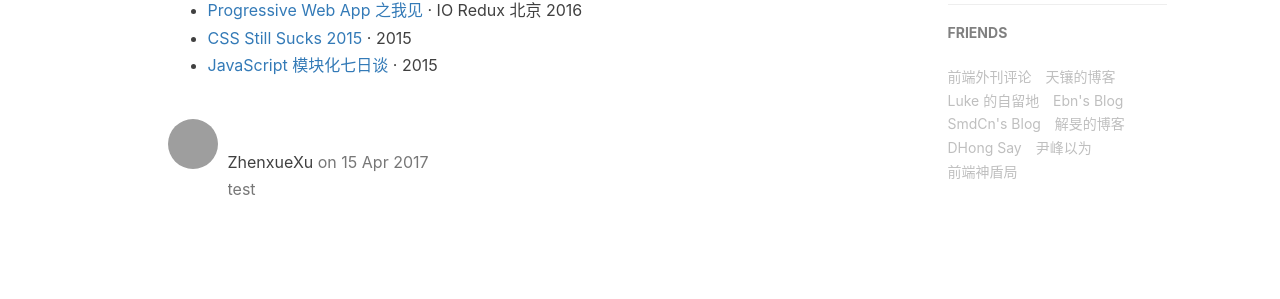
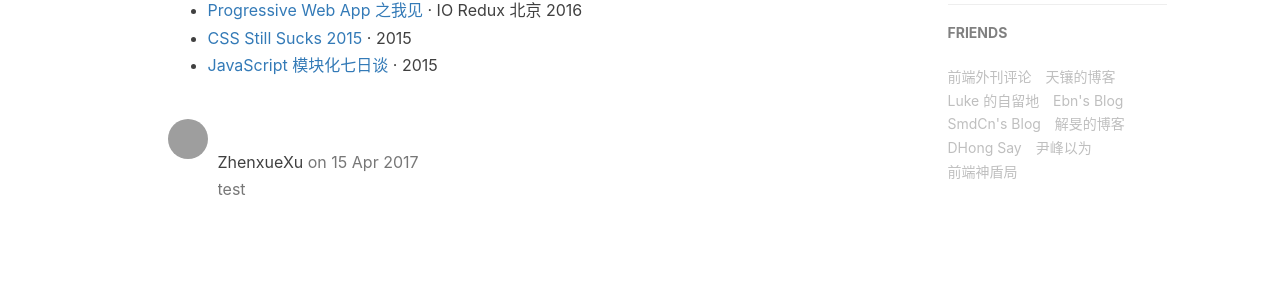
Before and after one commit to popsiclexu/popsiclexu.github.io, a Jekyll site: the page built from about.html, in a window 1280 px wide. Shown: the part 965-1264 px from the top of the page. Built offline with Jekyll 4.4.1, drawn with Linux system fonts in a browser that asks for light colours; nearby versions of some CDN libraries; a script that is not in the unit is left out; comment, search, counter and statistics services are not loaded; grey boxes are pictures that could not be loaded.

Commit message:
评论头像

```diff
--- a/about.html
+++ b/about.html
@@ -122,7 +122,7 @@ comments:
 {% for c in sorted_comments %}
   <div class="media">
     <div class="media-left">
-      <img src="{{ c.author.picture }}" alt="{{ c.author.displayName}}" height="50" width="50" style="border-radius:50%;">
+      <img src="{{ c.author.picture }}" alt="{{ c.author.displayName}}" height="40" width="40" style="border-radius:50%;">
     </div>
     <div class="media-body">
       <p class="text-muted">
```
